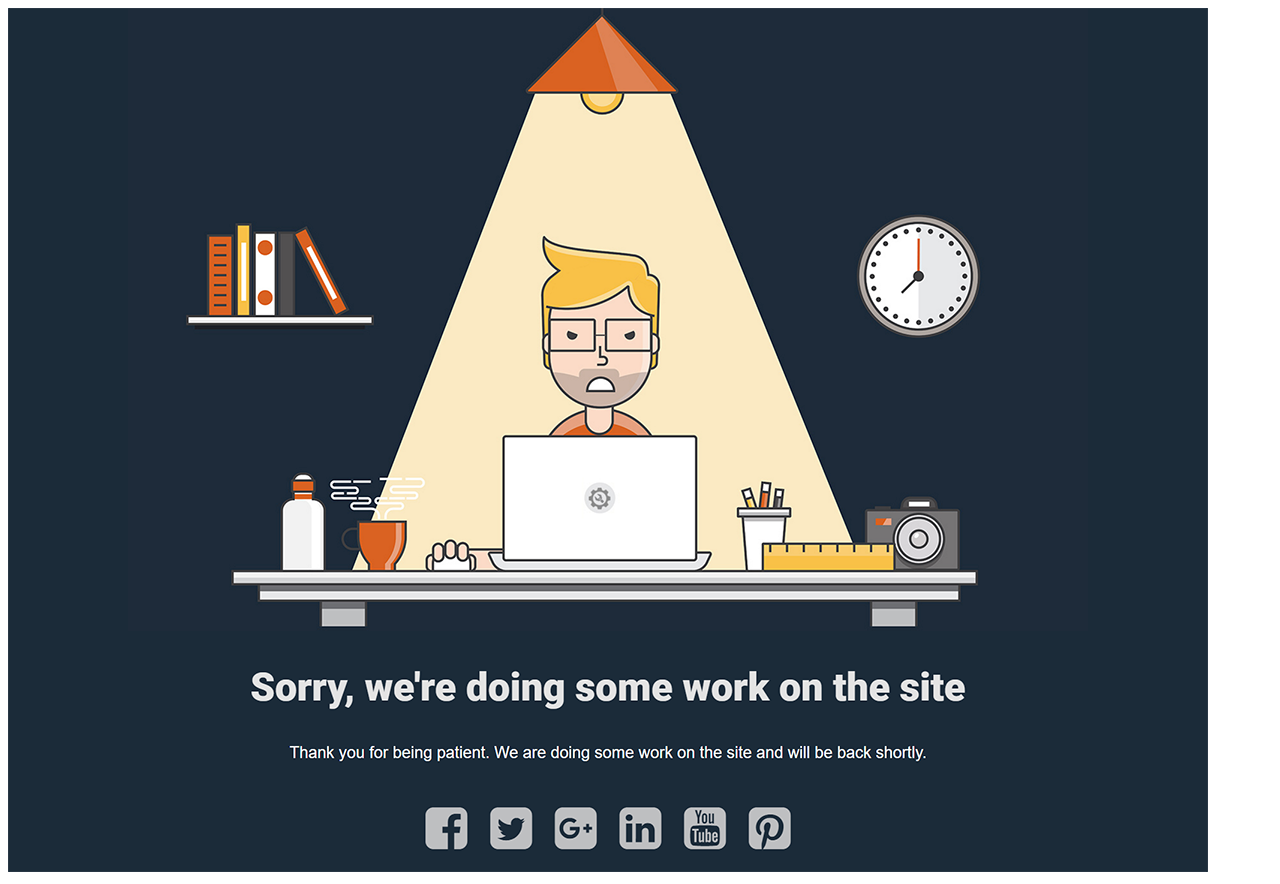
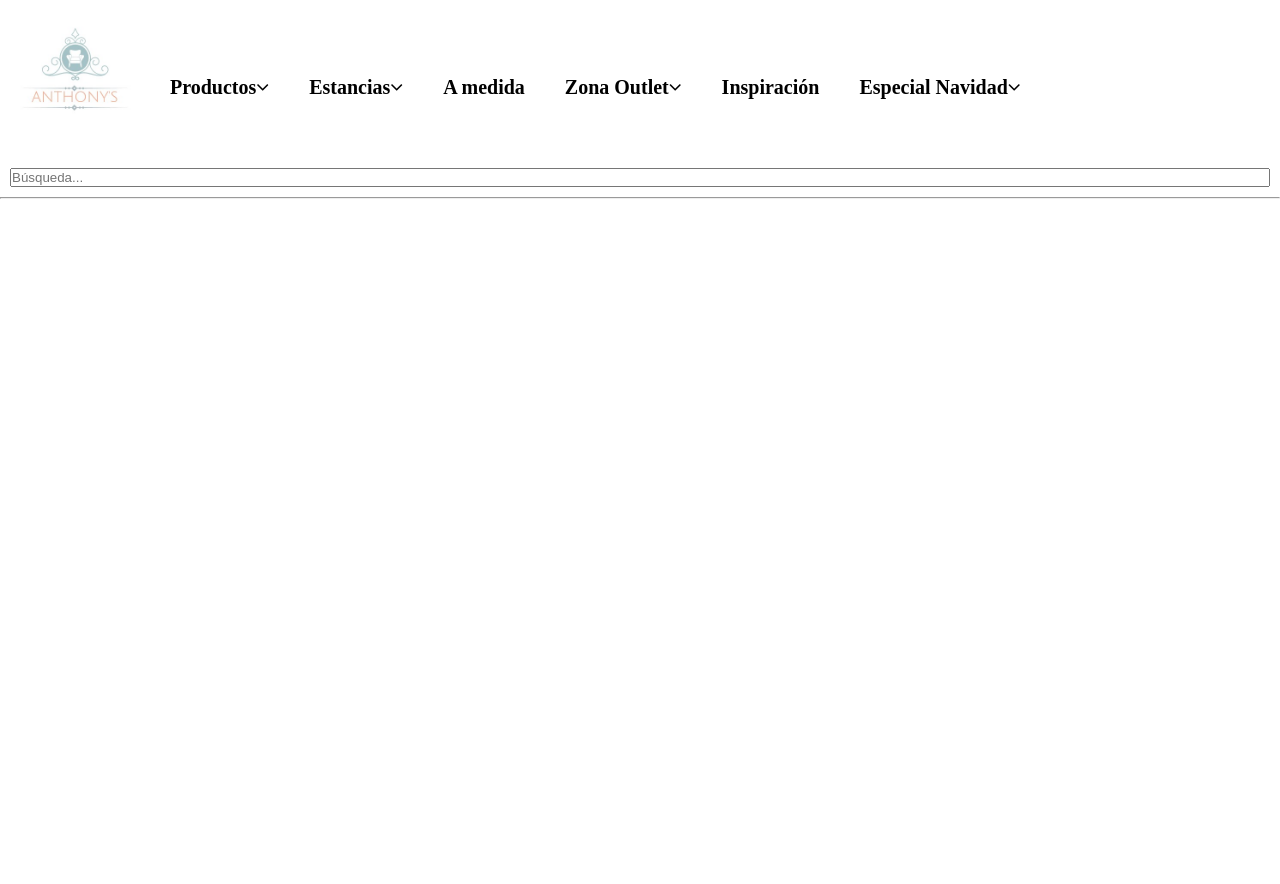
Before and after one commit to AJ-Rojas/Interfaces, a plain HTML site: page ProyectoPrimerTrimestre/index.html in a window 1280 px wide. After the commit the page ends 800 px from the top, so only its background shows below. Drawn offline with Linux system fonts and the light colour scheme.

Commit message:
UPD
He actualizado el codigo de los ficheros de trabajo

```diff
--- a/ProyectoPrimerTrimestre/index.html
+++ b/ProyectoPrimerTrimestre/index.html
@@ -5,35 +5,40 @@
         <title>Anthony's Furniture</title>
         <meta name="description" content="Anthony's tienda online: Sofás, colchones, decoración y muebles para tu dormitorio, salón, baño y cocina. ¡Diseño y decoración para todos!">
         <meta name="viewport" content="width=device-width, initial-scale=1">
+        <link rel="stylesheet" href="https://cdnjs.cloudflare.com/ajax/libs/font-awesome/4.7.0/css/font-awesome.min.css">
         <link rel="stylesheet" href="styles.css">
         <link rel="icon" type="image/png" href="logoPagina.jpg" sizes="64x64">
     </head>
     <body>
-        <img src="screenshot-6.png" alt="Imagen de Mantenimiento" style="align-content: center;">
-        <!--<div class="menuHeader">
+        <!--<img src="screenshot-6.png" alt="Imagen de Mantenimiento" style="align-content: center;">-->
+        <div class="menuHeader">
             <div class="logo">
                 <a class="header_logo" href="index.html">
                     <img class="header_anthonys-logo" src="logoPagina.jpg" alt="Anthony's tienda online: Sofás, colchones, decoración y muebles para tu dormitorio, salón, baño y cocina. ¡Diseño y decoración para todos!" title="Anthony's tienda online: Sofás, colchones, decoración y muebles para tu dormitorio, salón, baño y cocina. ¡Diseño y decoración para todos!">
                 </a>
                 <nav class="nav">
                     <ul class="menuContent_lvl1">
-                        <li><a href="#">Productos</a></li>
-                           <ul class="subMenu">
+                        <li><a href="#">Productos<i class="fa">&#xf107;</i></a></li>
+                           <!--<ul class="subMenu">
                                 <li><a href="#">Mesas</a></li>
                                 <li><a href="#">Muebles Tv</a></li>
                                 <li><a href="#">Sillas</a></li>
-                            </ul>
-                        <li><a href="#">Estancias</a></li>
+                            </ul>-->
+                        <li><a href="#">Estancias<i class="fa">&#xf107;</i></a></li>
                         <li><a href="#">A medida</a></li>
+                        <li><a href="#">Zona Outlet<i class="fa">&#xf107;</i></a></li>
+                        <li><a href="#">Inspiración</a></li>
+                        <li><a href="#">Especial Navidad<i class="fa">&#xf107;</i></a></li>
                     </ul>
                 </nav>
             </div>
-            <div class="box">
-                <div class="container-1">
-                    <span class="icon"><i class="fa fa-search"></i></span>
-                    <input type="search" id="search" placeholder="Search..." />
-                </div>
-              </div>
-        </div>-->
+        </div>
+        <div class="busqueda">
+            <div class="finder">
+                <input type="search" class="search" placeholder="Búsqueda..." />
+            </div>
+        </div>
+        <p></p>
+        <hr>
     </body>
 </html>
--- a/ProyectoPrimerTrimestre/styles.css
+++ b/ProyectoPrimerTrimestre/styles.css
@@ -1,3 +1,12 @@
+*,
+*:before,
+*:after {
+  margin: 0;
+  padding: 0;
+  box-sizing: border-box;
+}
+
+
 .header_anthonys-logo {
     width: 150px;
     height: 150px;
@@ -9,9 +18,10 @@ li{
 
 .menuHeader {
     background-color: white;
-    height: 200px;
     display: inline-block;
     margin: auto;
+    width: 100%;
+    height: 100%;
 }
 
 .logo {
@@ -48,3 +58,29 @@ li{
     font-size: 20px;
     padding: 20px;
 }
+
+hr {
+    margin: auto;
+}
+
+.busqueda {
+   margin: auto;
+   padding: 10px;
+   width: auto;
+}
+
+.finder {
+    margin: auto;
+    width: auto;
+}
+
+.search {
+    margin: auto;
+    width: 100%;
+}
+
+.fa.fa-angle-down {
+    color: black;
+    font-size: 24px;
+
+}
```
